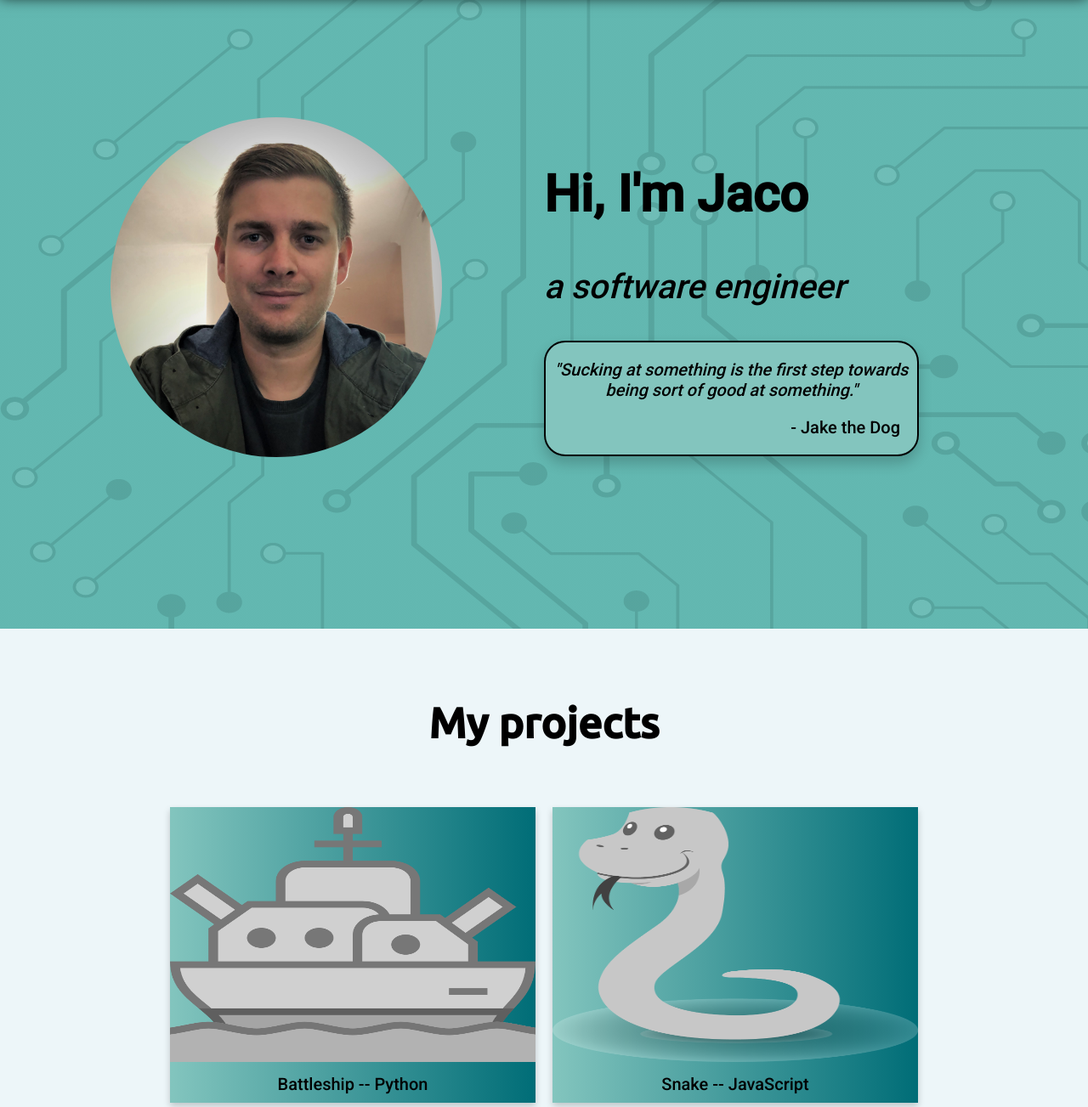
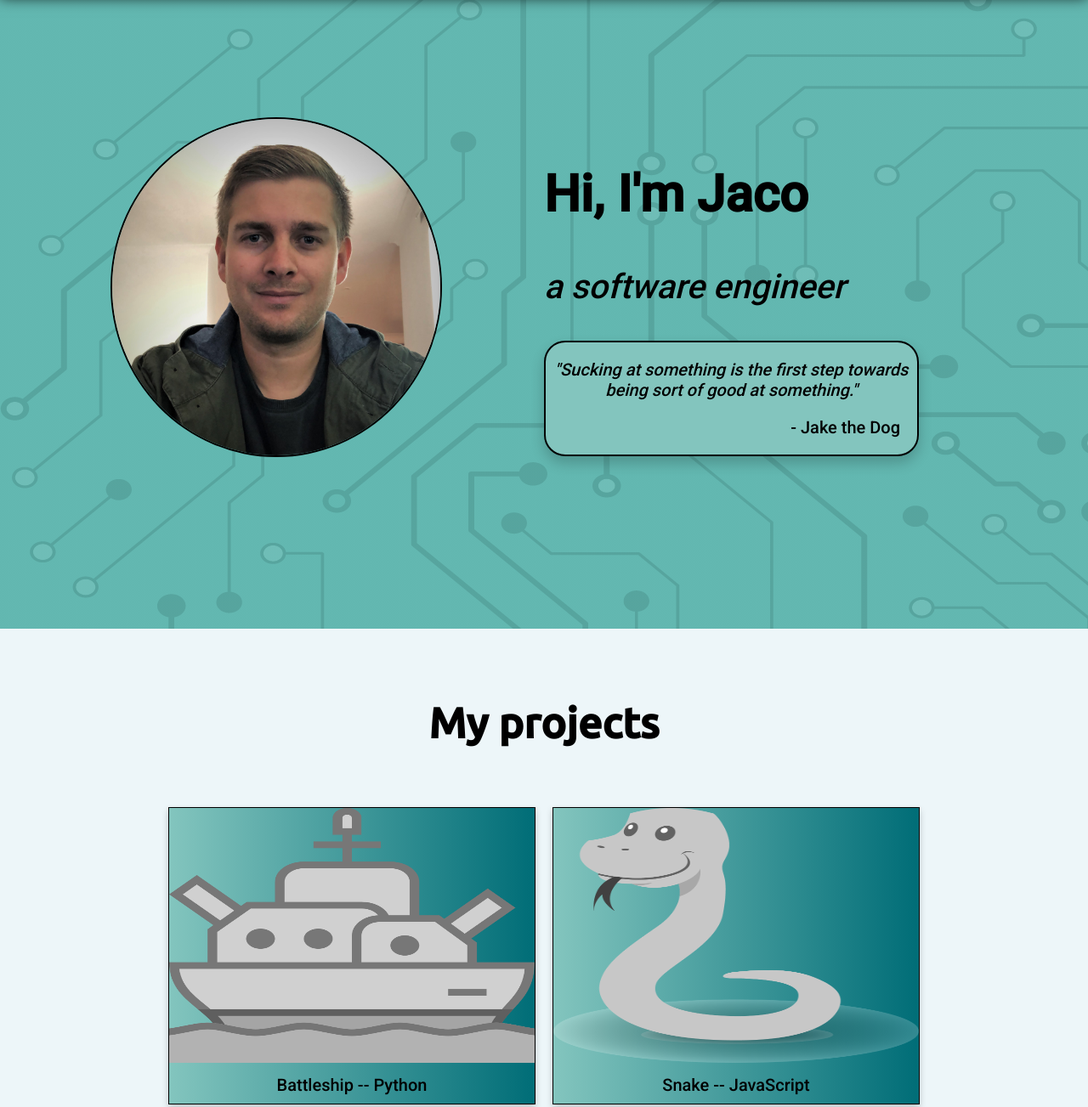
Before and after one commit to Gainzislife/Jaco-Steyn-Portfolio, a plain HTML site: page index.html in a window 1280 px wide. Shown: the part 60-1363 px from the top of the page at 85% size. Drawn offline with Linux system fonts and the light colour scheme.

Commit message:
Update style.css
Added borders to tiles and profile pic

```diff
--- a/css/style.css
+++ b/css/style.css
@@ -71,6 +71,7 @@ h2 {
 #welcome-photo img {
   height: 400px;
   border-radius: 50%;
+  border: 2px solid black;
 }
 
 .welcome-text-p {
@@ -150,6 +151,7 @@ h2 {
   transition: 0.3s;
   margin: 30px 10px;
   background: linear-gradient(90deg, rgba(131,197,190,1) 0%, rgba(0,109,119,1) 100%);
+  border: 1px solid black;
 }
 
 .project-tile:hover {
```
